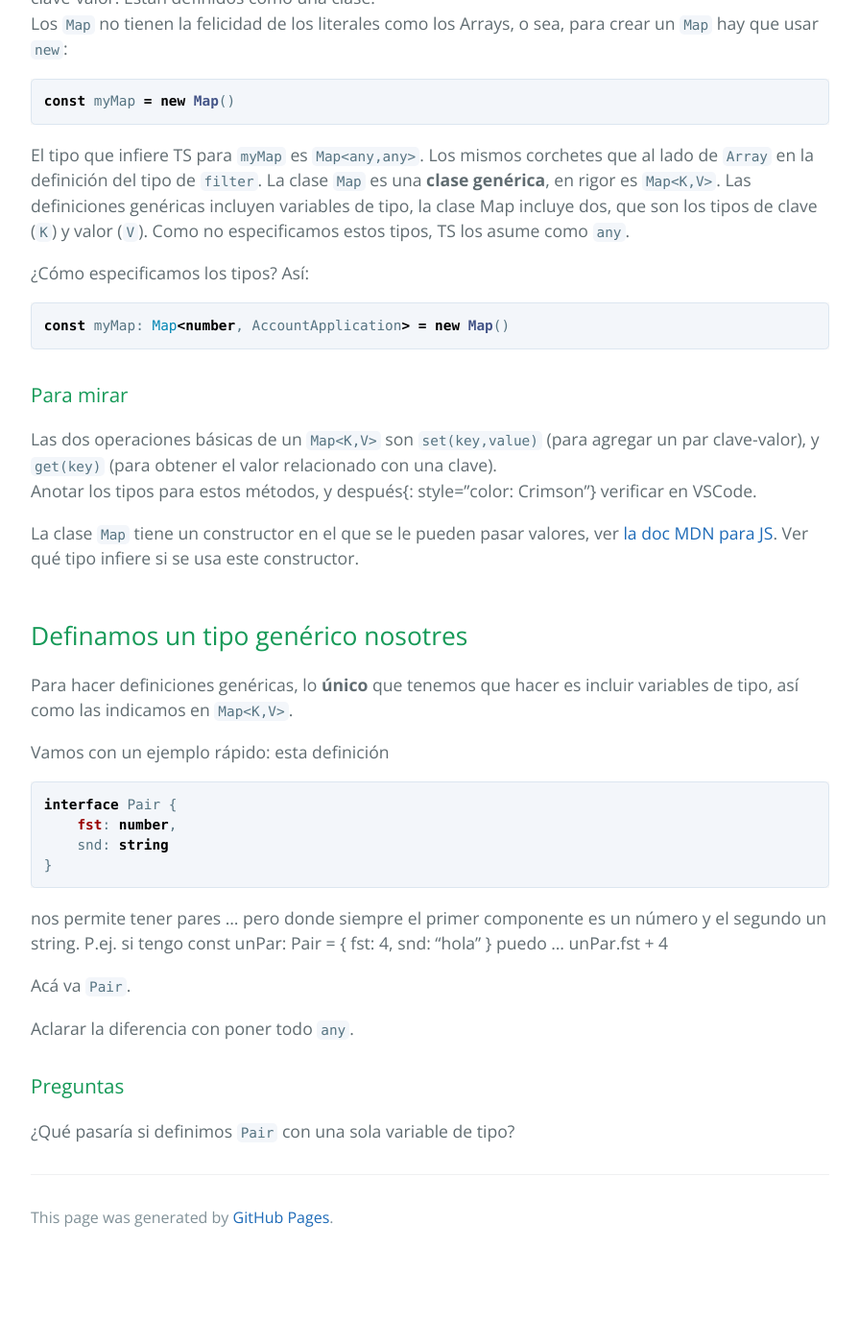
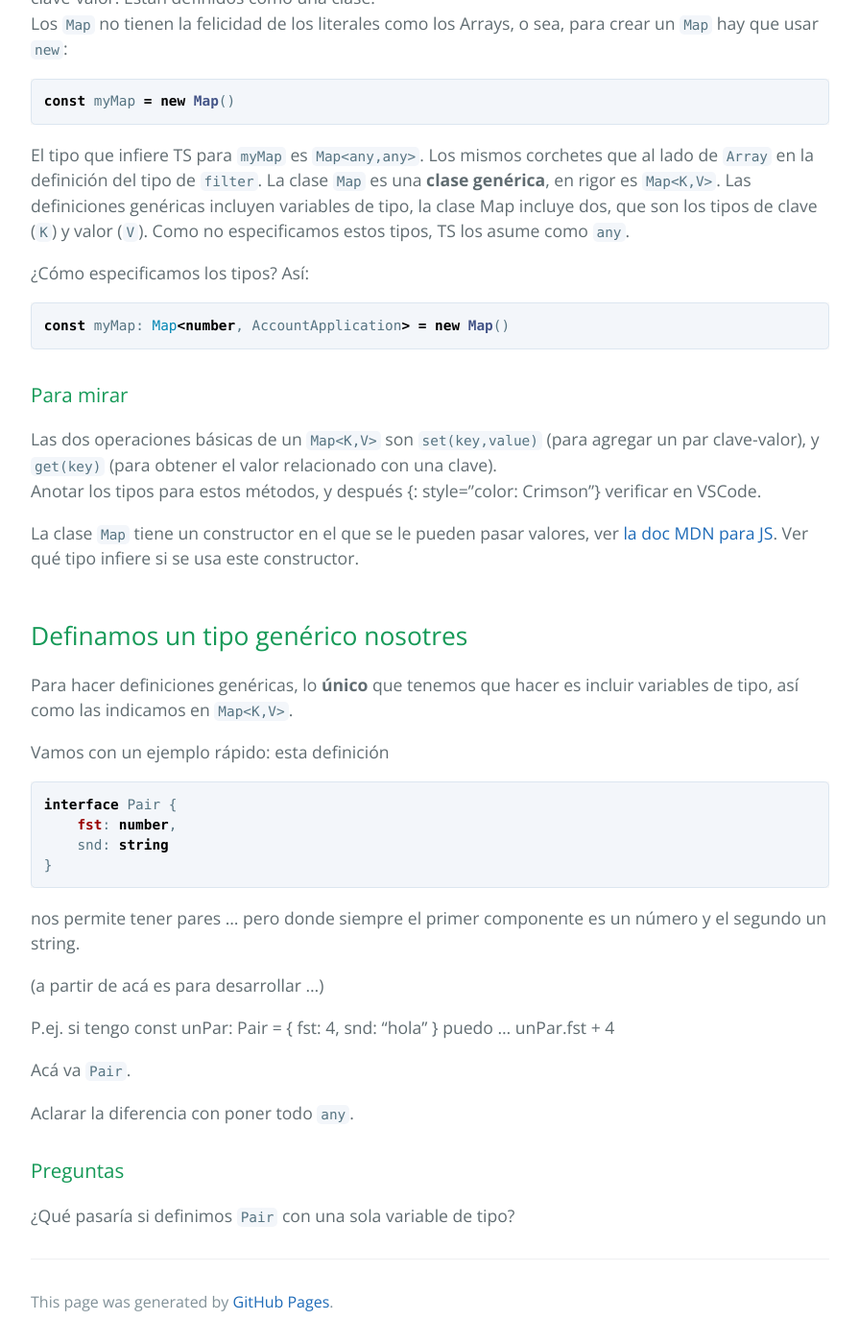
Before and after one commit to clombardi/bdsol-capacitacion-desarrollo, a Jekyll site: the page built from typescript/generics-intro.md, in a window 1280 px wide and 1400 px high, scrolled down 3051 px. Shown: the whole window at 96% size, without its empty margins (192-1087 px from the left). Built offline with Jekyll 4.4.1, drawn with Linux system fonts in a browser that asks for light colours; our own code applies the rules of GitHub Pages for plain Markdown files; before the commit the page ends 4363 px from its top, so only the background shows below that; some of the changed text lies outside the part shown.

Commit message:
intro a generics - bugfix

````diff
--- a/typescript/generics-intro.md
+++ b/typescript/generics-intro.md
@@ -78,9 +78,9 @@ Array<any>.filter: ( callbackfn: (value: any => boolean) ) => any[]
 ```
 **Hint**
 poner `applications.filter((n: number) => n > 5)` y ver qué pasa.
-Idem para `applications.filter(req => req.customer.startsWith("Fabi")).toUpperCase()`.
+Idem para `applications.filter(req => req.customer.startsWith("Fabi"))[0].toUpperCase()`.
 
-Escribir el tipo de la función `map`, y después{: style="color: Crimson"} verificar en VSCode.
+Escribir el tipo de la función `map`, y después {: style="color: Crimson"} verificar en VSCode.
 
 ¿Qué tipo tienen todos los arrays, pero solamente los arrays?
 
@@ -110,7 +110,7 @@ const myMap: Map<number, AccountApplication> = new Map()
 
 ### Para mirar
 Las dos operaciones básicas de un `Map<K,V>` son `set(key,value)` (para agregar un par clave-valor), y `get(key)` (para obtener el valor relacionado con una clave).
-Anotar los tipos para estos métodos, y después{: style="color: Crimson"} verificar en VSCode.
+Anotar los tipos para estos métodos, y después {: style="color: Crimson"} verificar en VSCode.
 
 La clase `Map` tiene un constructor en el que se le pueden pasar valores, ver [la doc MDN para JS](https://developer.mozilla.org/en-US/docs/Web/JavaScript/Reference/Global_Objects/Map/Map). Ver qué tipo infiere si se usa este constructor.
 
@@ -125,7 +125,11 @@ interface Pair {
     snd: string
 }
 ```
-nos permite tener pares ... pero donde siempre el primer componente es un número y el segundo un string. P.ej.  si tengo
+nos permite tener pares ... pero donde siempre el primer componente es un número y el segundo un string.
+
+(a partir de acá es para desarrollar ...)
+
+P.ej.  si tengo
 const unPar: Pair = { fst: 4, snd: "hola" }
 puedo ... unPar.fst + 4
 
````
